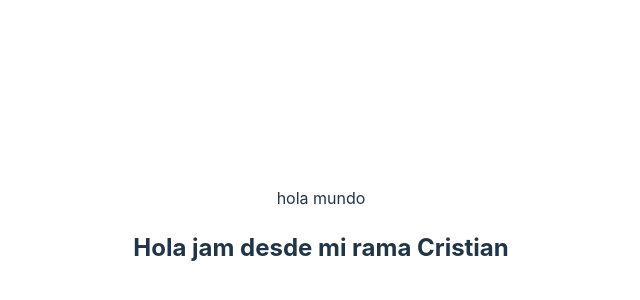
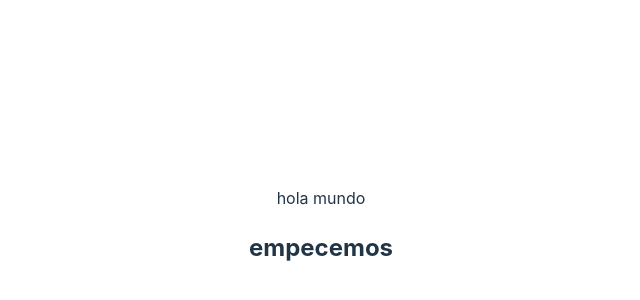
Before and after one commit to jammar24/front_blog, a React (Vite) app in the folder blog_uno/: page / in a window 1280 px wide. Shown: the part 164-464 px from the top of the page, without its empty margins (319-959 px from the left). Built offline with nearby package versions, Linux system fonts and the light colour scheme.

Commit message:
commit tree

```diff
--- a/blog_uno/src/App.jsx
+++ b/blog_uno/src/App.jsx
@@ -9,7 +9,7 @@ function App() {
   return (
     <div className="App">
         hola mundo
-        <h2>Hola jam desde mi rama Cristian</h2>
+        <h2>empecemos </h2>
     </div>
   )
 }
```
